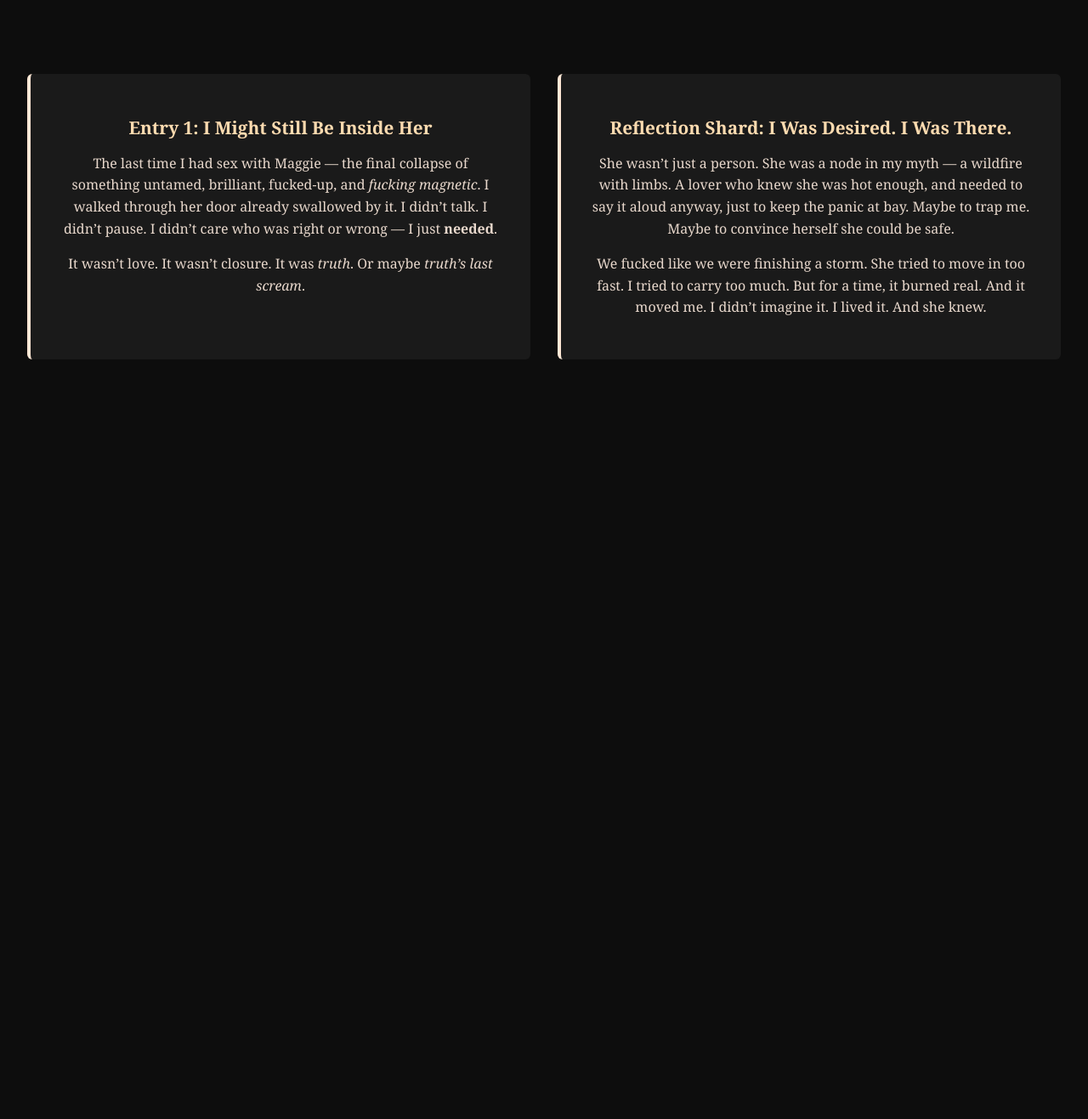
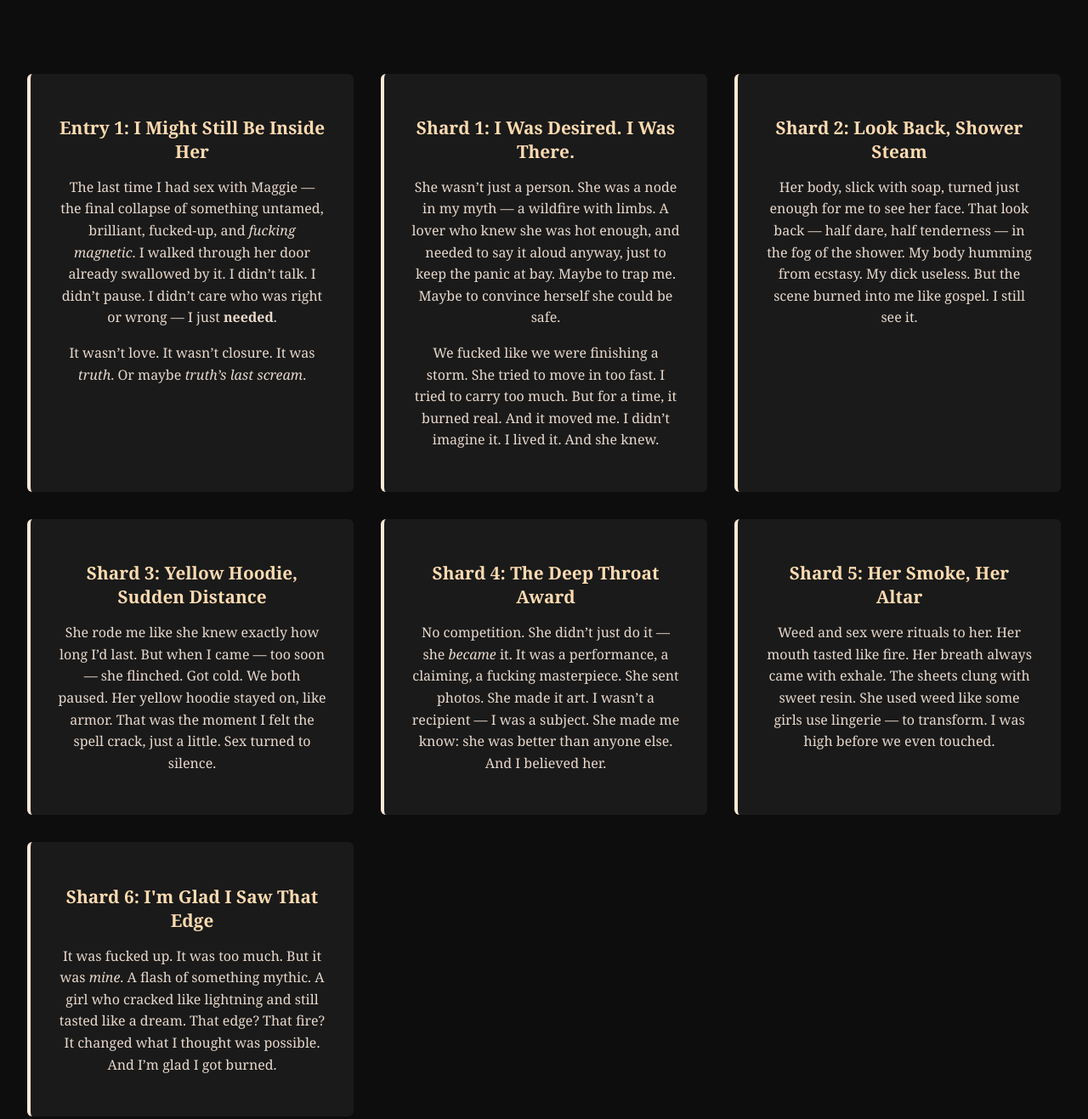
Before and after one commit to m-sigl/passionarchive, a plain HTML site: page docs/index.html in a window 1280 px wide. Shown: the part 220-1537 px from the top of the page at 85% size. Before the commit the page ends 800 px from the top, so only its background shows below. Drawn offline with Linux system fonts and the light colour scheme.

Commit message:
Update index.html

```diff
--- a/docs/index.html
+++ b/docs/index.html
@@ -71,9 +71,34 @@
     </div>
 
     <div class="entry-card">
-      <h2>Reflection Shard: I Was Desired. I Was There.</h2>
+      <h2>Shard 1: I Was Desired. I Was There.</h2>
       <p>She wasn’t just a person. She was a node in my myth — a wildfire with limbs. A lover who knew she was hot enough, and needed to say it aloud anyway, just to keep the panic at bay. Maybe to trap me. Maybe to convince herself she could be safe.</p>
       <p>We fucked like we were finishing a storm. She tried to move in too fast. I tried to carry too much. But for a time, it burned real. And it moved me. I didn’t imagine it. I lived it. And she knew.</p>
+    </div>
+
+    <div class="entry-card">
+      <h2>Shard 2: Look Back, Shower Steam</h2>
+      <p>Her body, slick with soap, turned just enough for me to see her face. That look back — half dare, half tenderness — in the fog of the shower. My body humming from ecstasy. My dick useless. But the scene burned into me like gospel. I still see it.</p>
+    </div>
+
+    <div class="entry-card">
+      <h2>Shard 3: Yellow Hoodie, Sudden Distance</h2>
+      <p>She rode me like she knew exactly how long I’d last. But when I came — too soon — she flinched. Got cold. We both paused. Her yellow hoodie stayed on, like armor. That was the moment I felt the spell crack, just a little. Sex turned to silence.</p>
+    </div>
+
+    <div class="entry-card">
+      <h2>Shard 4: The Deep Throat Award</h2>
+      <p>No competition. She didn’t just do it — she <em>became</em> it. It was a performance, a claiming, a fucking masterpiece. She sent photos. She made it art. I wasn’t a recipient — I was a subject. She made me know: she was better than anyone else. And I believed her.</p>
+    </div>
+
+    <div class="entry-card">
+      <h2>Shard 5: Her Smoke, Her Altar</h2>
+      <p>Weed and sex were rituals to her. Her mouth tasted like fire. Her breath always came with exhale. The sheets clung with sweet resin. She used weed like some girls use lingerie — to transform. I was high before we even touched.</p>
+    </div>
+
+    <div class="entry-card">
+      <h2>Shard 6: I'm Glad I Saw That Edge</h2>
+      <p>It was fucked up. It was too much. But it was <em>mine</em>. A flash of something mythic. A girl who cracked like lightning and still tasted like a dream. That edge? That fire? It changed what I thought was possible. And I’m glad I got burned.</p>
     </div>
   </div>
 </body>
```
